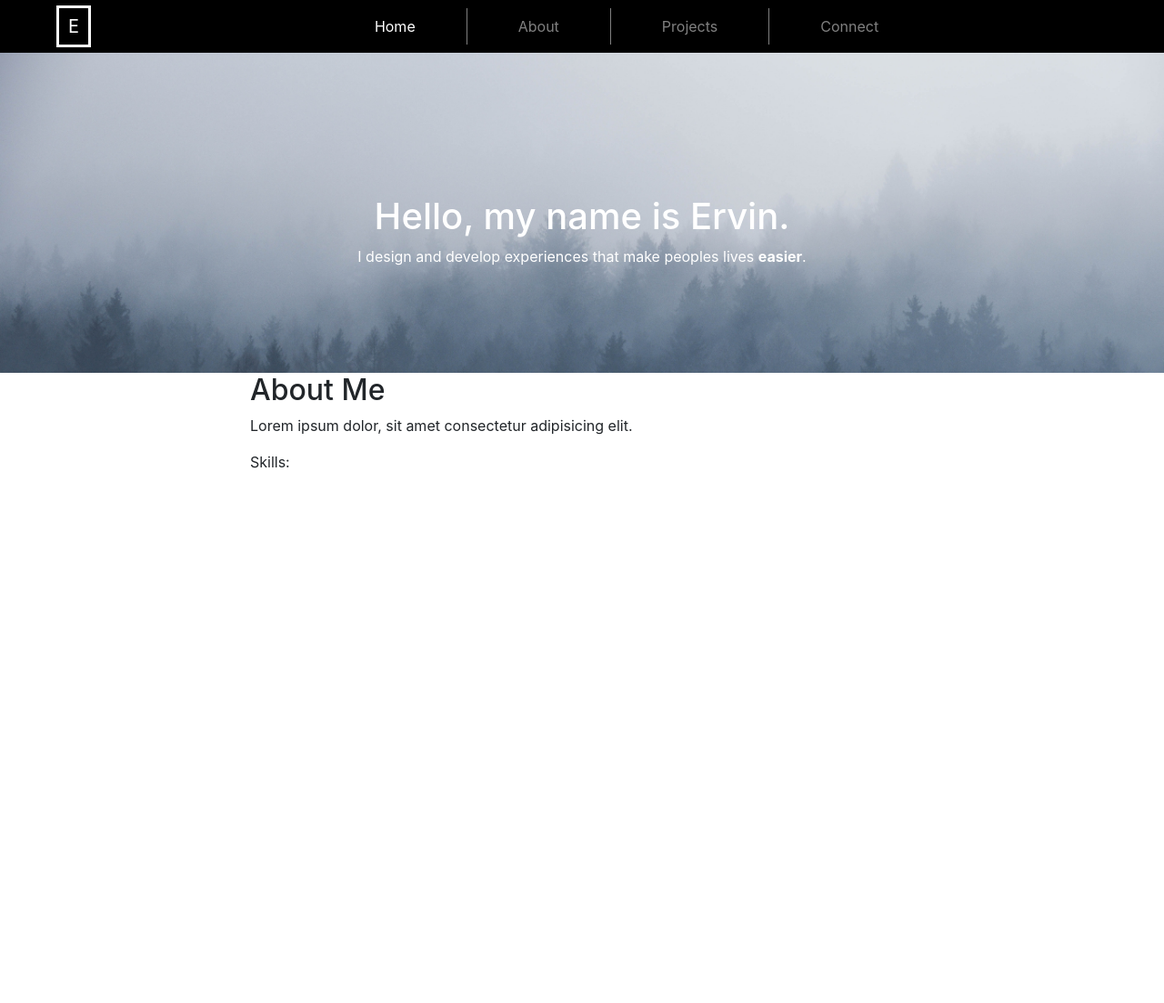
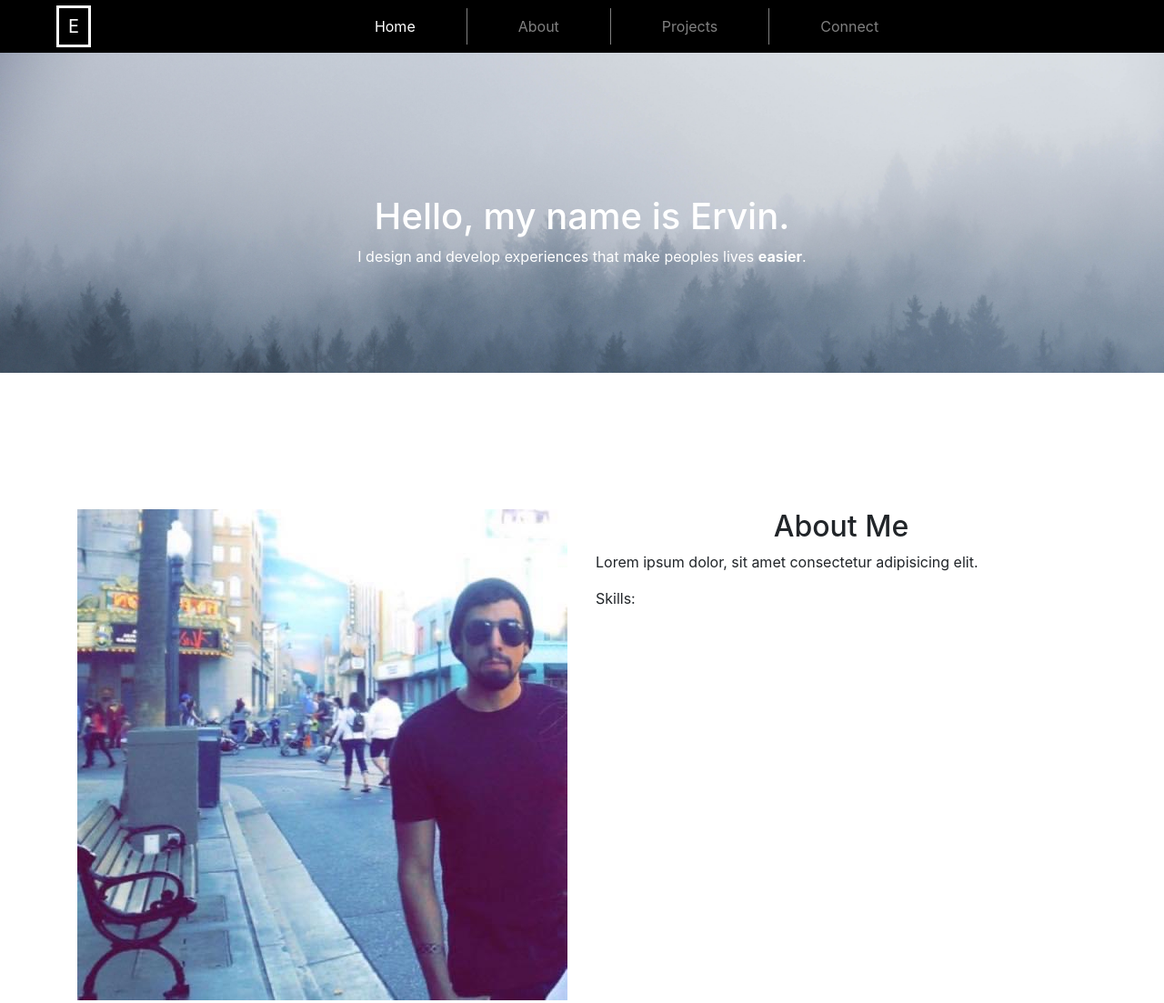
Before and after one commit to ervinCodes/LandingPage, a website: page index.html in a window 1280 px wide. Shown: the whole page at 91% size. Before the commit the page ends 800 px from the top, so only its background shows below. Drawn offline with nearby package versions, Linux system fonts and the light colour scheme.

Commit message:
About Me Image of Me

```diff
--- a/css/styles.css
+++ b/css/styles.css
@@ -46,3 +46,9 @@
     background-size: cover;
     padding: 156px 0 100px;
   }
+
+  /* About */
+
+  section {
+    padding: 150px 0;
+  }
--- a/index.html
+++ b/index.html
@@ -65,8 +65,11 @@
     <section id="about">
         <div class="container">
             <div class="row">
-                <div class="col-lg-8 mx-auto">
-                    <h2>About Me</h2>
+                <div class="col-sm-6 mx-auto">
+                    <img src="./images/me.JPG" class="img-fluid" alt="Responsive image">
+                </div>
+                <div class="col-sm-6 mx-auto">
+                    <h2 class="text-center">About Me</h2>
                         <p>Lorem ipsum dolor, sit amet consectetur adipisicing elit. </p>
                         <p>Skills:</p>
                 </div>
```
Also changed, not shown: images/me.JPG (added).
